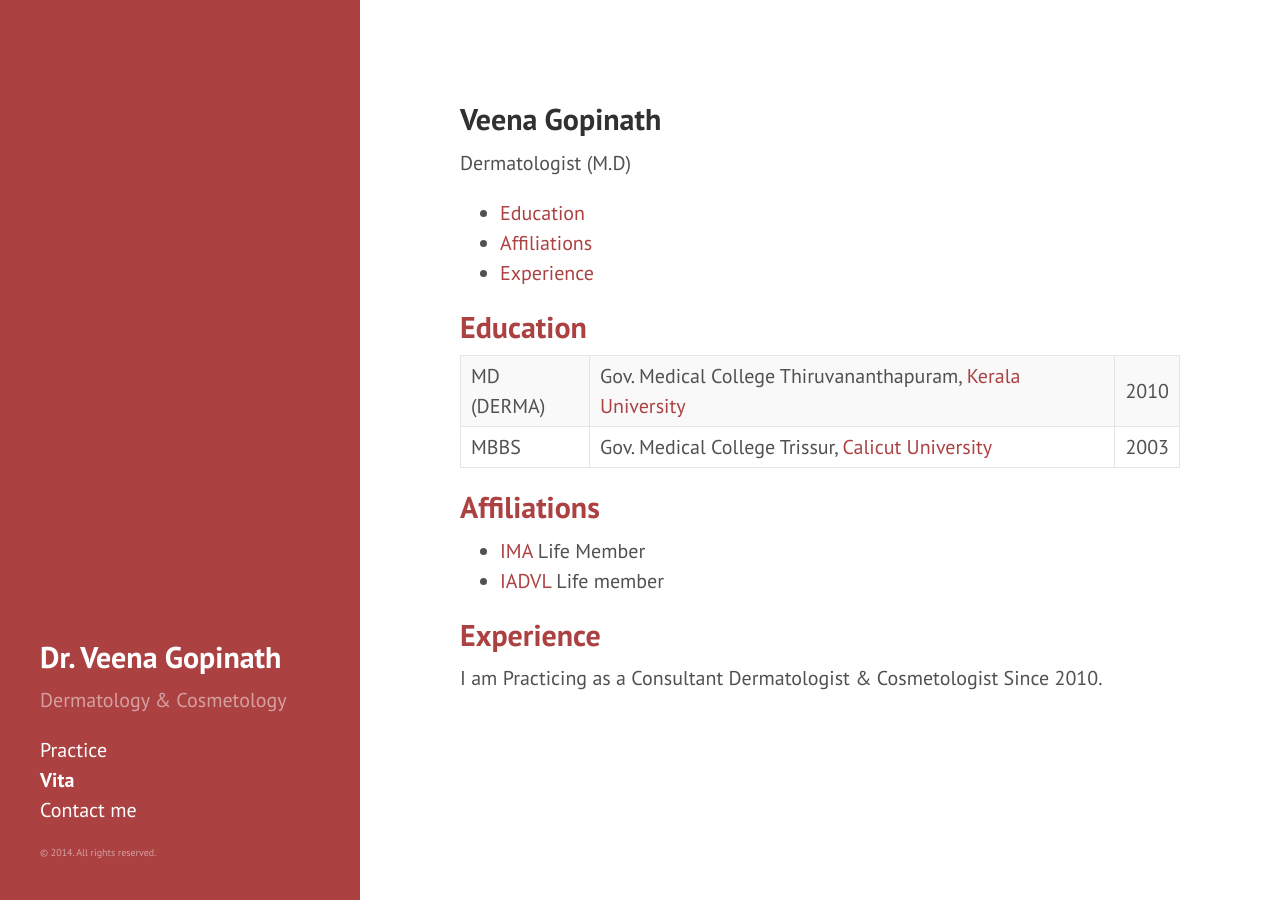
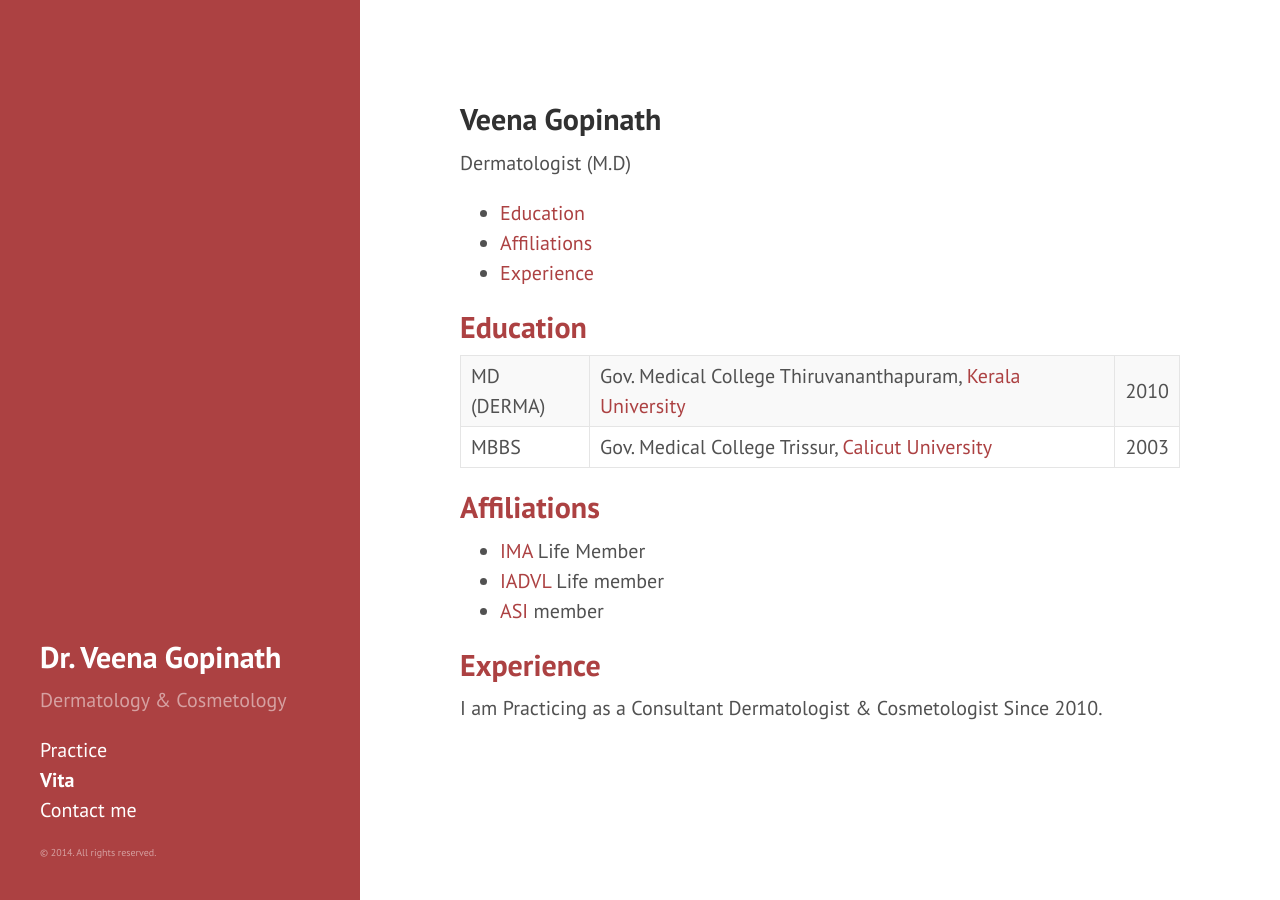
Before and after one commit to veenagopinath/veenagopinath.github.io, a Jekyll site: the page built from vita.md, in a window 1280 px wide. Built offline with Jekyll 4.4.1, drawn with Linux system fonts in a browser that asks for light colours.

Commit message:
Add ASI membership

```diff
--- a/vita.md
+++ b/vita.md
@@ -24,6 +24,7 @@ Dermatologist (M.D)
 
 * [IMA](http://www.ima-india.org/) Life Member
 * [IADVL](http://iadvl.org/) Life member
+* [ASI](http://asiindia.org/) member
 
 ## [Experience]()
 
```
